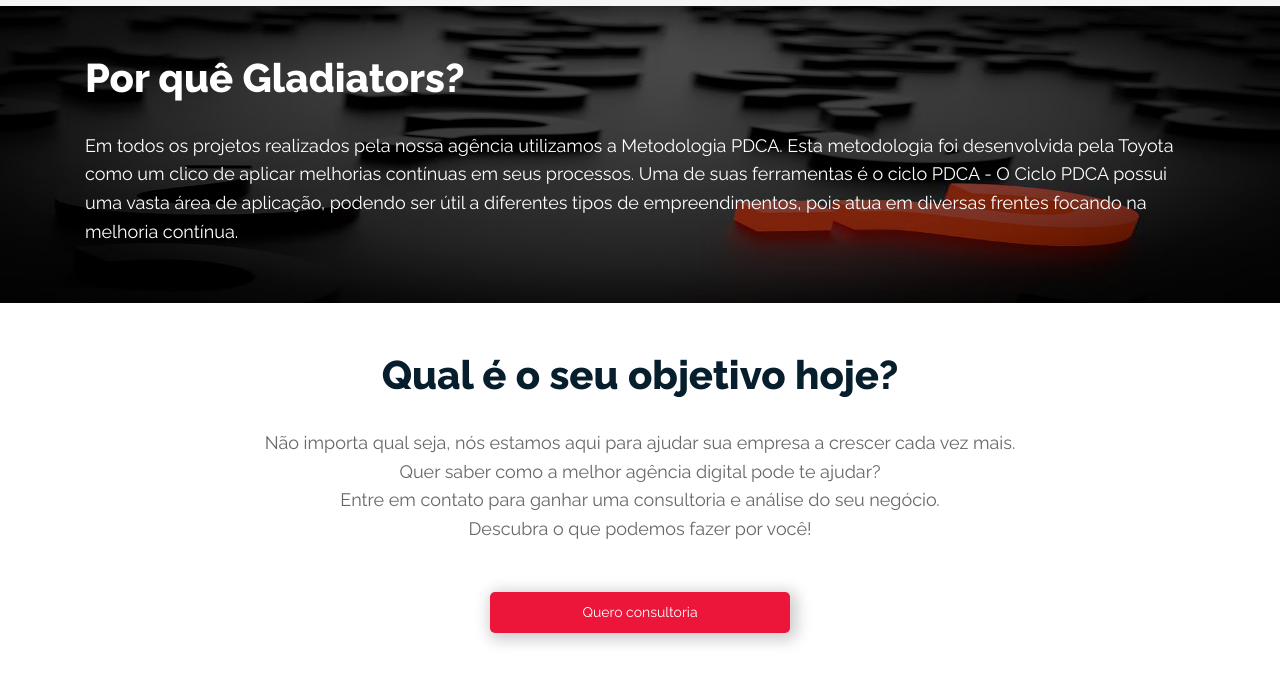
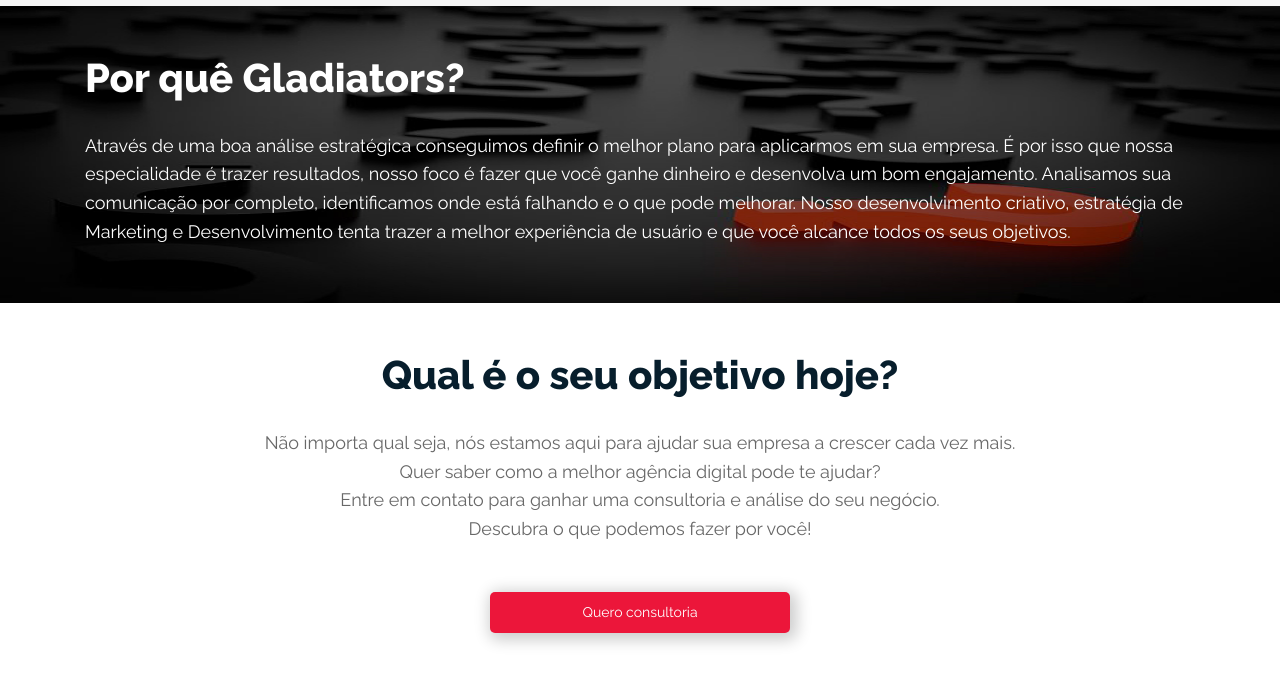
Before and after one commit to christian-alves/gladiat, a plain HTML site: page index.html in a window 1280 px wide. Shown: the part 2380-3059 px from the top of the page. Drawn offline with nearby package versions, Linux system fonts and the light colour scheme.

Commit message:
Update index.html

```diff
--- a/index.html
+++ b/index.html
@@ -121,13 +121,16 @@
         <section id="whygladiators" class="py-5">
             <div class="container">
               <h1 class="text-white text-center text-md-left">Por quê Gladiators?</h1>
-              <h5 class="text-center text-md-left text-white">Em todos os projetos realizados pela nossa agência utilizamos
-                  a Metodologia PDCA. Esta metodologia foi desenvolvida pela Toyota
-                  como um clico de aplicar melhorias contínuas em seus processos.
-                  Uma de suas ferramentas é o ciclo PDCA - O Ciclo PDCA possui
-                  uma vasta área de aplicação, podendo ser útil a diferentes tipos
-                  de empreendimentos, pois atua em diversas frentes focando na
-                  melhoria contínua.
+              <h5 class="text-center text-md-left text-white">
+                Através de uma boa análise estratégica conseguimos definir
+                o melhor plano para aplicarmos em sua empresa. É por isso que
+                nossa especialidade é trazer resultados, nosso foco é fazer
+                que você ganhe dinheiro e desenvolva um bom engajamento.
+                Analisamos sua comunicação por completo, identificamos onde está
+                falhando e o que pode melhorar.
+                Nosso desenvolvimento criativo, estratégia de Marketing e Desenvolvimento
+                tenta trazer a melhor experiência de usuário e que você alcance
+                todos os seus objetivos.
               </h5>
           </div>
         </section>
```
